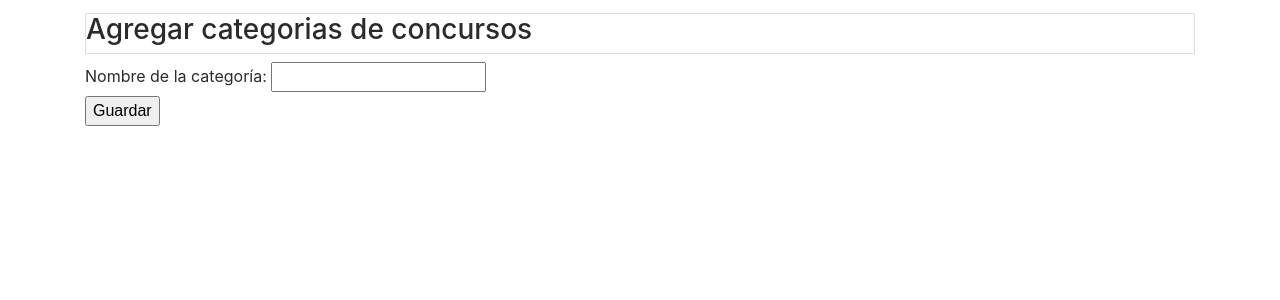
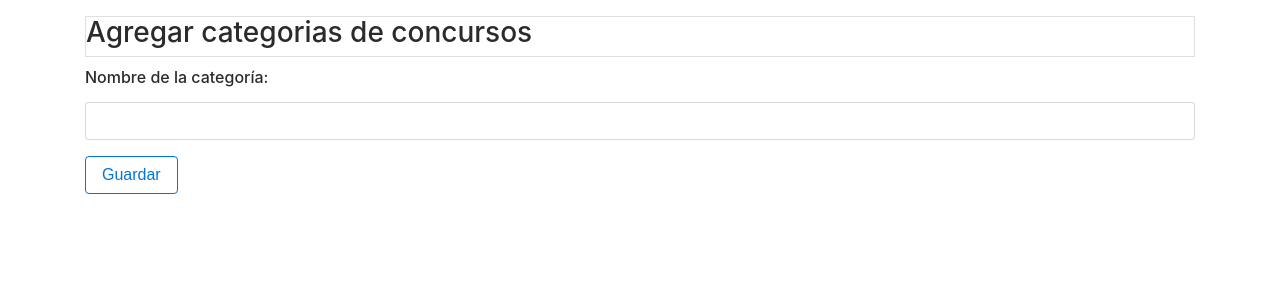
Before and after one commit to lespinozae/sistemaVotacion, a PHP site: page /addCategoria.php in a window 1280 px wide. Shown: the top 300 px of the page. Run offline with PHP 8.4, Linux system fonts and the light colour scheme; some libraries are stand-ins or nearby versions.

Commit message:
sdfsdf
sfsdf

```diff
--- a/addCategoria.php
+++ b/addCategoria.php
@@ -1,25 +1,35 @@
 <?php
 require_once "header.php";
 
+require_once "models/DatabaseLayer.php";
+
+if (isset($_POST['enviar'])) {
+
+print ('Hola Mundo');
+}
+
+
 ?>
 
-<div class="alert alert-dark" role="alert">
+<div class="form-group">
 
 <form name="frmCategoria" action="addCategoria.php" method="post">
+
+<p></p>
 
  <fieldset class="container">
    <legend class="card rounded-0"><h3>Agregar categorias de concursos</h3></legend>
 
 <div>
 
-<label>Nombre de la categoría:</label>
-<input type="text" name="ncategoria">
+<label><h6>Nombre de la categoría:</h6></label>
+<input type="text" name="ncategoria" class="form-control">
 
 </div>
-
+<p></p>
 <div>
 
-  <input type="submit" name="enviar" value="Guardar">
+  <input type="submit" name="enviar" value="Guardar" class="btn btn-outline-primary">
 
 </div>
 
@@ -31,5 +41,9 @@ require_once "header.php";
 </div>
 
 <?php
+
+
+
+
 require_once "footer.php";
  ?>
--- a/models/DatabaseLayer.php
+++ b/models/DatabaseLayer.php
@@ -17,7 +17,7 @@ class DatabaseLayer
           throw new Exception("El proveedor especificado no ha sido implentado o añadido.");
       }
       $this->provider = new $provider;
-      $this->provider->connect('localhost','lmanuel', 'sistemas', 'votacionesdb');
+      $this->provider->connect('localhost','root', '', 'votacionesdb');
       if(!$this->provider->isConnected()){
           /*Controlar error de conexion*/
         }
--- a/models/user.php
+++ b/models/user.php
@@ -8,7 +8,7 @@ class User
   public function __construct()
   {
     $this->db = $db = DatabaseLayer::getConnection("MySqlProvider");
-    print_r($db->execute("SELECT cod,username FROM usuarios WHERE  username = ?",array("lmanuel")));
+    print_r($db->execute("SELECT * FROM usuarios WHERE  username = ?",array("aurbinas")));
     //echo($db->executeScalar("SELECT count(*) FROM users WHERE active=?",array(true)));
   }
 }
```
